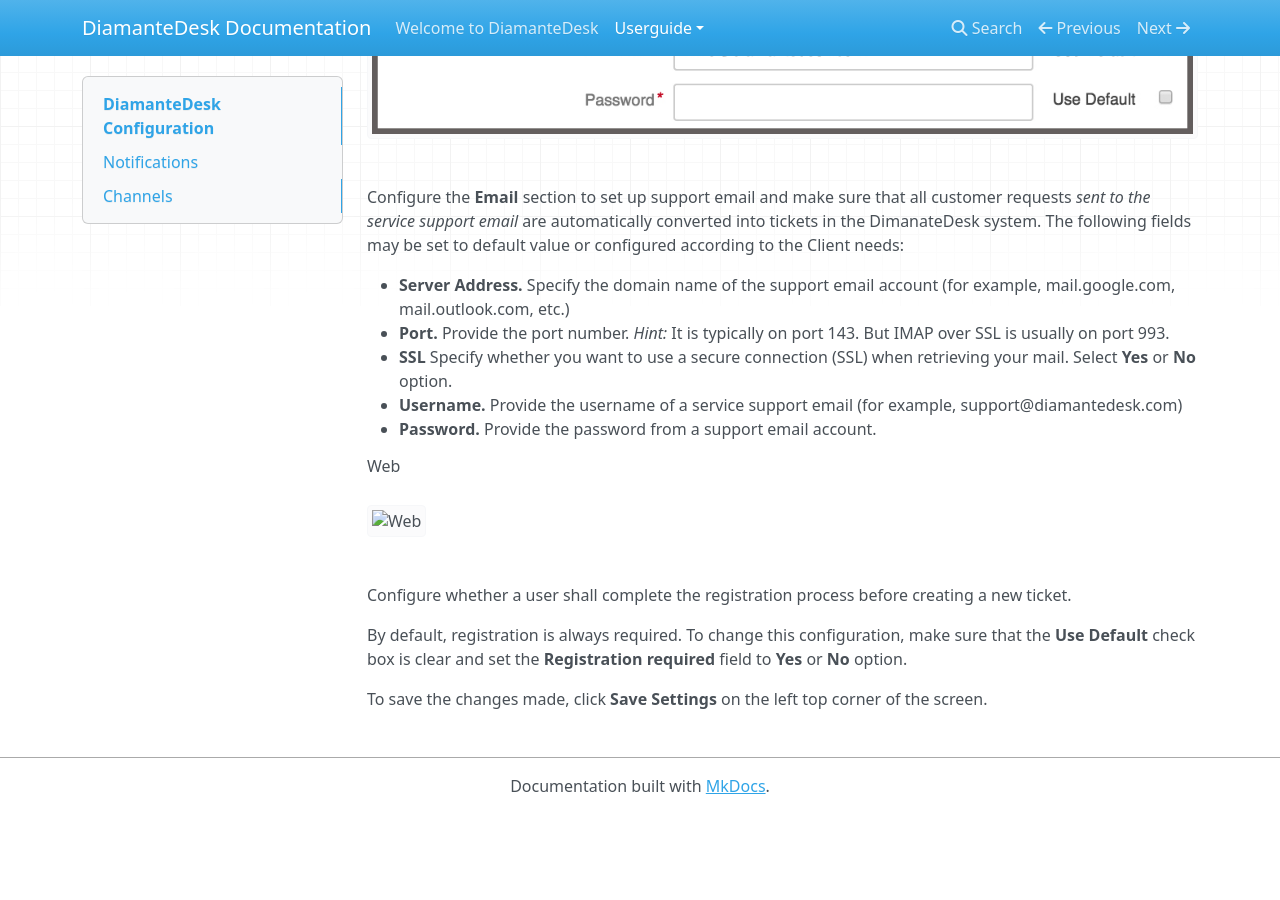
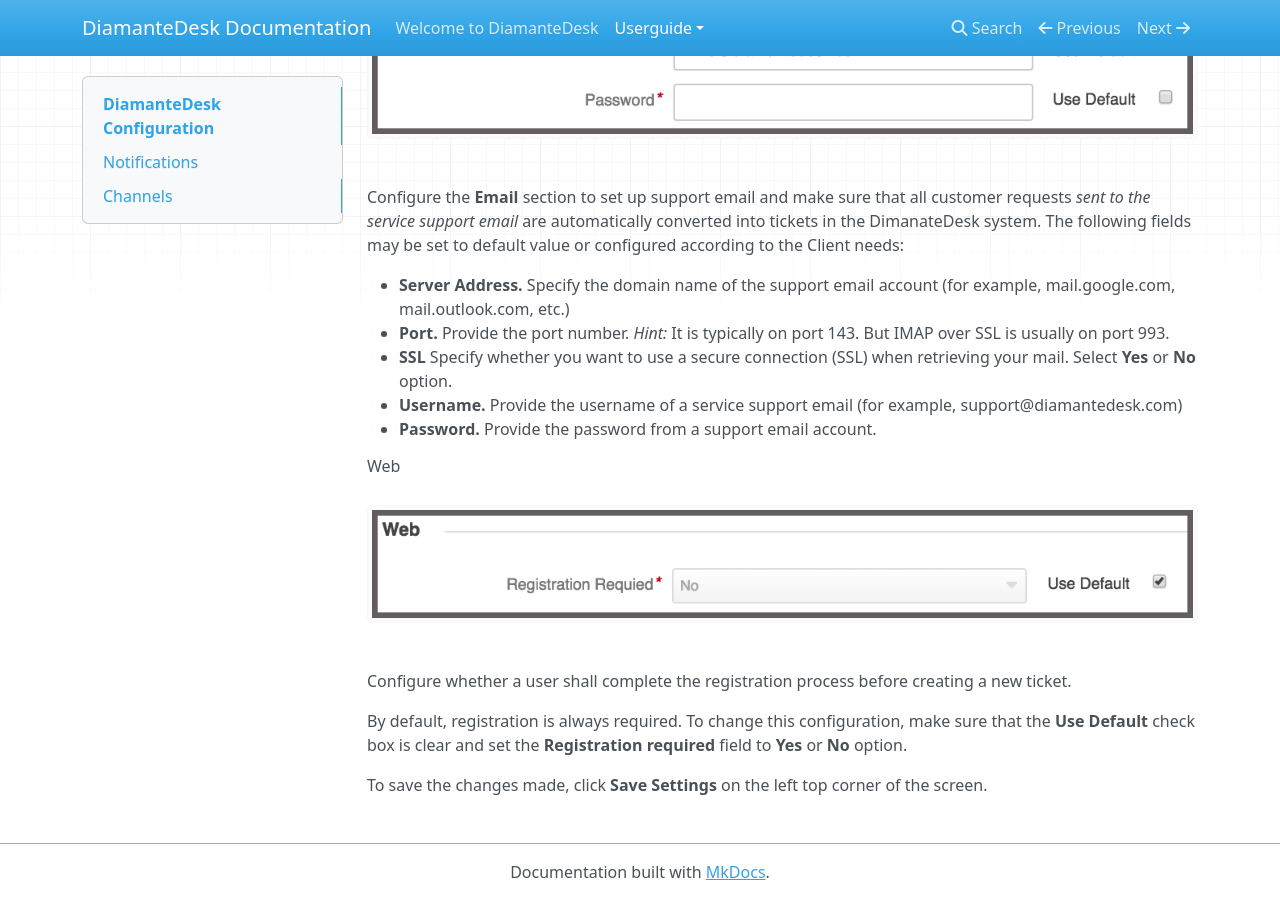
Before and after one commit to eltrino/diamantedesk-documentation, an MkDocs documentation site: the page built from docs/userguide/configuration.md, in a window 1280 px wide and 900 px high, scrolled down 2672 px. Built offline with MkDocs 1.6.1, drawn with Linux system fonts in a browser that asks for light colours; nearby versions of some CDN libraries; before the commit the page ends 3486 px from its top, so only the background shows below that.

Commit message:
configuration page web image fix

```diff
--- a/docs/userguide/configuration.md
+++ b/docs/userguide/configuration.md
@@ -49,7 +49,7 @@
 * **Password.** Provide the password from a support email account.
 
 ######Web
-![Web](img/web.jpg)
+![Web](img/Web.jpg)
 
 Configure whether a user shall complete the registration process before creating a new ticket.
 
```
